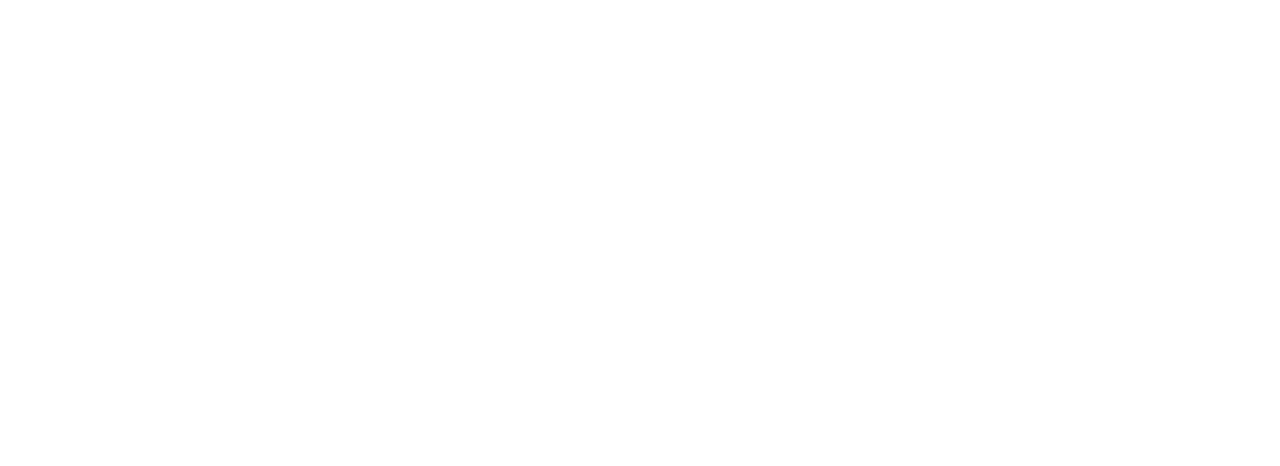
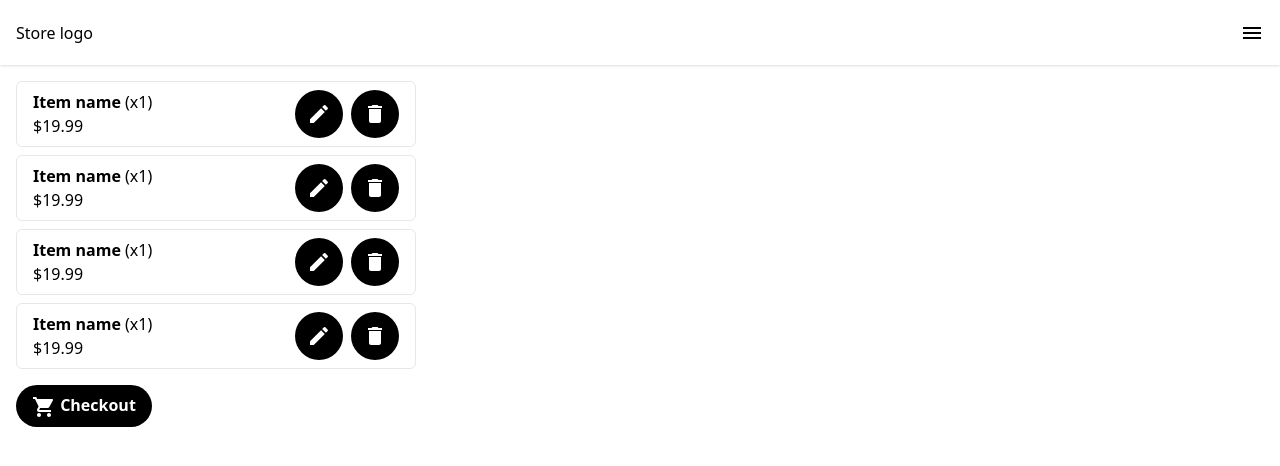
Before and after one commit to Trusun3528/Group5FrontEnd, a React (Vite) app: page /cart in a window 1280 px wide. Before the commit this address had no page. Shown: the top 466 px of the page. Built offline with nearby package versions, Linux system fonts and the light colour scheme.

Commit message:
Cart page

```diff
--- a/src/main.tsx
+++ b/src/main.tsx
@@ -1,8 +1,9 @@
 import ReactDOM from "react-dom/client";
 import { BrowserRouter, Routes, Route } from "react-router-dom";
+import "./index.css"
 import HomePage from "./pages/HomePage";
 import ItemDetailsPage from "./pages/ItemDetailsPage";
-import "./index.css"
+import CartPage from "./pages/CartPage";
 
 export default function App() {
   return (
@@ -10,6 +11,7 @@
       <Routes>
         <Route index element={<HomePage />} />
         <Route path="details" element={<ItemDetailsPage />} />
+        <Route path="cart" element={<CartPage />} />
       </Routes>
     </BrowserRouter>
   );
--- /dev/null
+++ b/src/pages/CartPage.tsx
@@ -0,0 +1,24 @@
+import Header from "./components/Header";
+import CartItem from "./components/CartItem";
+import { Link } from "react-router-dom";
+import ShoppingCartIcon from '@mui/icons-material/ShoppingCart';
+
+function CartPage() {
+  return (
+    <div>
+        <Header />
+
+        <div className="m-4">
+            <div className="flex flex-col gap-2 w-[400px]">
+                <CartItem />
+                <CartItem />
+                <CartItem />
+                <CartItem />
+            </div>
+            <button type="button" className="bg-black text-white px-4 py-2 rounded-full font-bold mt-4"><ShoppingCartIcon/> Checkout</button>
+        </div>
+    </div>
+  )
+}
+
+export default CartPage;
--- a/src/pages/ItemDetailsPage.tsx
+++ b/src/pages/ItemDetailsPage.tsx
@@ -28,7 +28,14 @@
                         <hr className="text-gray-200 my-2"/>
                         <span>This is an item description.</span>
                     </div>
-                    <Link to="/" className="text-white bg-black rounded-full w-[48px] h-[48px] flex items-center justify-center"><ShoppingCartIcon/></Link>
+                    <form className="flex flex-col gap-3 w-[100px]">
+                        <div>
+                            <label>Quantity:</label>
+                            <input type="number" placeholder="1" required />
+                        </div>
+                        <button type="submit" className="text-white bg-black rounded-full w-[48px] h-[48px] flex items-center justify-center"><ShoppingCartIcon/></button>
+                    </form>
+
                 </div>
             </div>
         </div>
--- /dev/null
+++ b/src/pages/components/CartItem.tsx
@@ -0,0 +1,20 @@
+import { Link } from "react-router-dom";
+import DeleteIcon from '@mui/icons-material/Delete';
+import EditIcon from '@mui/icons-material/Edit';
+
+function CartItem() {
+    return (
+        <div className="px-4 py-2 border border-gray-200 rounded-md flex justify-between items-center">
+            <div>
+                <p><b>Item name</b> (x1)</p>
+                <p>$19.99</p>
+            </div>
+            <div className="flex flex-row gap-2">
+                <Link to="/details" className="text-white bg-black rounded-full w-[48px] h-[48px] flex items-center justify-center"><EditIcon/></Link>
+                <Link to="/cart" className="text-white bg-black rounded-full w-[48px] h-[48px] flex items-center justify-center"><DeleteIcon/></Link>
+            </div>
+        </div>
+    )
+}
+
+export default CartItem;
--- a/src/pages/components/Header.tsx
+++ b/src/pages/components/Header.tsx
@@ -18,7 +18,7 @@
                 {dropdown && (
                     <div className="m-2 p-4 gap-2 flex flex-col bg-white origin-top-right absolute
                         right-0 rounded-md shadow-md border border-gray-300" role="menu">
-                        <Link to="/"><ShoppingCartIcon/> View cart (0)</Link>
+                        <Link to="/cart"><ShoppingCartIcon/> View cart (0)</Link>
                         <Link to="/"><LogoutIcon/> Log out</Link>
                     </div>
                 )}
```
